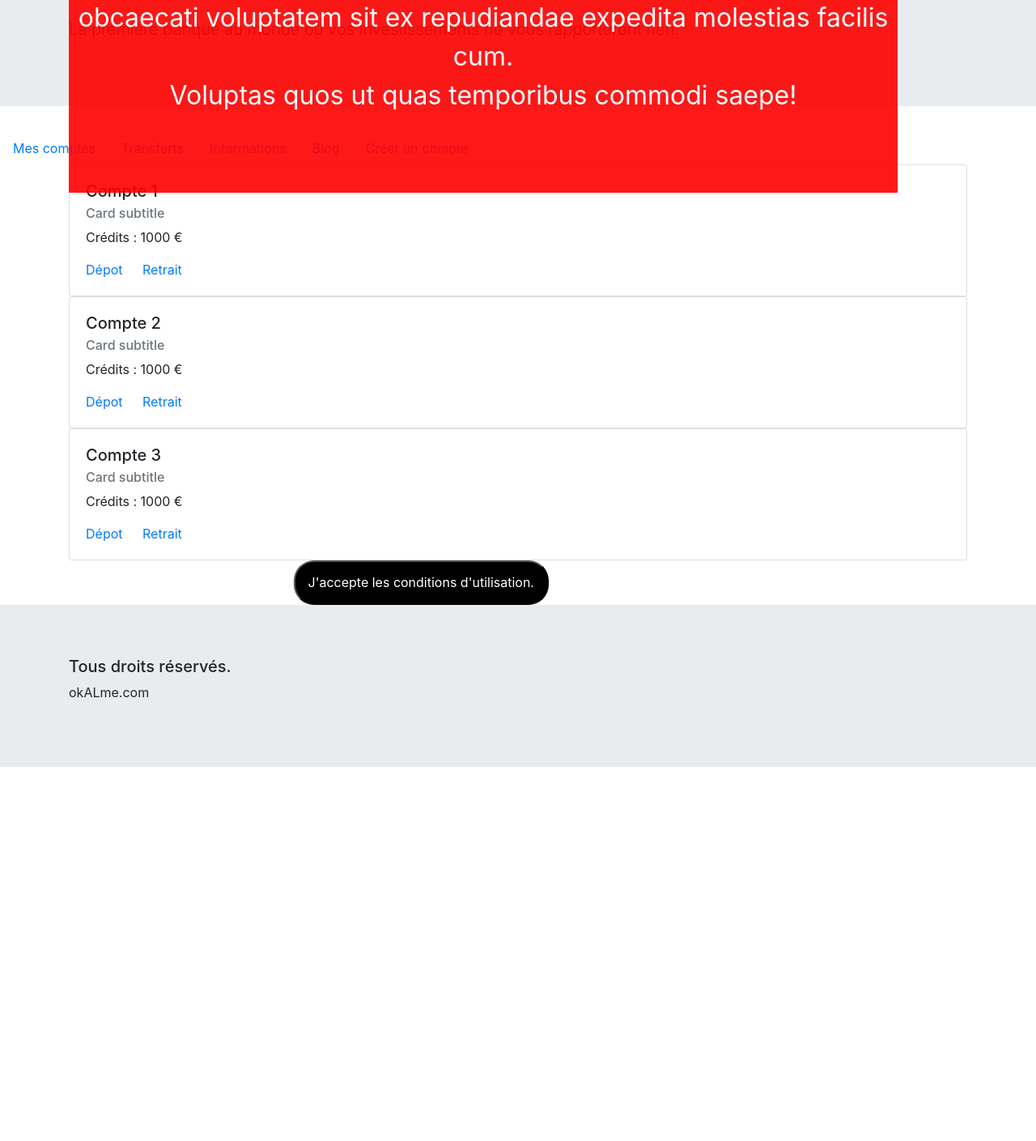
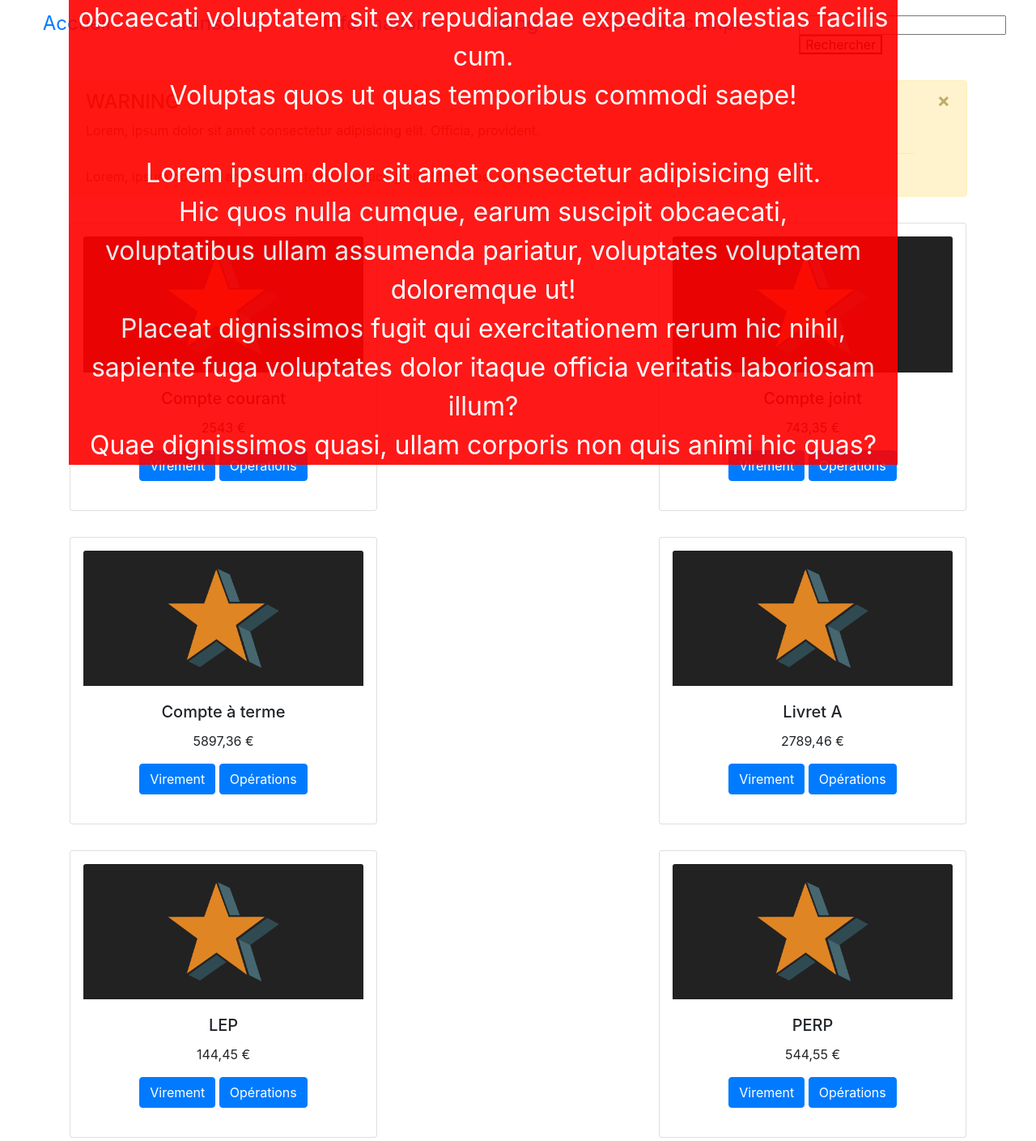
Before and after one commit to aurelielerouxel/bankroot, a website built with Parcel: page index.html in a window 1280 px wide. Shown: the part 226-1635 px from the top of the page at 81% size. Before the commit the page ends 1205 px from the top, so only its background shows below. Built offline with nearby package versions, Linux system fonts and the light colour scheme.

Commit message:
add blog page without design

```diff
--- a/blog.html
+++ b/blog.html
@@ -12,6 +12,7 @@
   <!-- <meta property="og:url" content=""> -->
   <!-- <meta property="og:image" content=""> -->
 
+  <link rel="icon" href="img/money.png" type="image/x-icon">
   <link rel="manifest" href="site.webmanifest">
   <link rel="apple-touch-icon" href="icon.png">
   <!-- Place favicon.ico in the root directory -->
@@ -24,30 +25,39 @@
 
 <body>
 
-  <header class="jumbotron jumbotron-fluid">
+  <header class="jumbotron-fluid bg-info py-3">
     <section class="container">
-      <h1 class="display-3">Bank Root</h1>
+      <h1 class="display-3 mt-0">Bank Root</h1>
       <p class="lead">La première banque au monde où vos investissements ne vous rapporteront rien.</p>
     </section>
   </header>
 
-  <nav class="nav">
-    <a class="nav-link active" href="index.html">Mes comptes</a>
-    <a class="nav-link" href="transferts.html">Transferts</a>
-    <a class="nav-link" href="infos.html">Informations</a>
-    <a class="nav-link" href="blog.html">Blog</a>
-    <a class="nav-link" href="compte.html">Créer un compte</a>
+  <nav class="nav p-3 " style="justify-content: space-around;">
+    <a class="nav-link active" style="border-radius: 25px; font-size: 1.5em;" href="index.html">Accueil</a>
+    <a class="nav-link" style="border-radius: 25px; font-size: 1.5em;" href="transferts.html">Transferts</a>
+    <a class="nav-link" style="border-radius: 25px; font-size: 1.5em;" href="infos.html">Informations</a>
+    <a class="nav-link" style="border-radius: 25px; font-size: 1.5em;" href="blog.html">Blog</a>
+    <a class="nav-link" style="border-radius: 25px; font-size: 1.5em;" href="compte.html">Créer un compte</a>
+    <div class="my-3">
+      <form action="" method="POST">
+        <input type="text">
+      </form>
+      <button onclick="submit()">Rechercher</button>
+    </div>
   </nav>
 
-  <main id="ma" class="container">
+  <main class="container">
+    <div id="card" style="width: 18rem;">
       <section class="card-body">
-        <!-- <h5 class="titre">Titre</h5> -->
-        <!-- <h6 class="id mb-2 text-muted">ID</h6> -->
-        <!-- <p class="contenu">Contenu</p> -->
+        <h6 class="card-subtitle mb-2 text-muted">id</h6>
+        <h5 class="card-title">titre</h5>
+        <p class="card-text">contenu</p>
+        <a href="#" class="card-link">Lire</a>
       </section>
+    </div>
   </main>
 
-  <footer class="jumbotron jumbotron-fluid">
+  <footer class="jumbotron jumbotron-fluid bg-info p-1 m-0">
     <section class="container">
       <h5 class="display-5">Tous droits réservés.</h5>
       <p>okALme.com</p>
--- a/css/infos.css
+++ b/css/infos.css
@@ -0,0 +1,3 @@
+header {
+    background-color: royalblue;
+}
--- a/index.html
+++ b/index.html
@@ -21,33 +21,42 @@
   <link rel="stylesheet" href="css/normalize.css">
   <link rel="stylesheet" href="css/main.css">
 
-  <meta name="theme-color" content="#fafafa">
+  <!-- <meta name="theme-color" content="#fafafa"> -->
 </head>
 
 <body>
 
-  <header class="jumbotron jumbotron-fluid">
+  <header class="jumbotron-fluid bg-info py-3">
     <section class="container">
-      <h1 class="display-3">Bank Root</h1>
+      <h1 class="display-3 mt-0">Bank Root</h1>
       <p class="lead">La première banque au monde où vos investissements ne vous rapporteront rien.</p>
     </section>
   </header>
 
-  <nav class="nav">
-    <a class="nav-link active" href="index.html">Mes comptes</a>
-    <a class="nav-link" href="transferts.html">Transferts</a>
-    <a class="nav-link" href="infos.html">Informations</a>
-    <a class="nav-link" href="blog.html">Blog</a>
-    <a class="nav-link" href="compte.html">Créer un compte</a>
+  <nav class="nav p-3 " style="justify-content: space-around;">
+    <a class="nav-link active" style="border-radius: 25px; font-size: 1.5em;" href="index.html">Accueil</a>
+    <a class="nav-link" style="border-radius: 25px; font-size: 1.5em;" href="transferts.html">Transferts</a>
+    <a class="nav-link" style="border-radius: 25px; font-size: 1.5em;" href="infos.html">Informations</a>
+    <a class="nav-link" style="border-radius: 25px; font-size: 1.5em;" href="blog.html">Blog</a>
+    <a class="nav-link" style="border-radius: 25px; font-size: 1.5em;" href="compte.html">Créer un compte</a>
+    <div class="my-3">
+      <form action="" method="POST">
+        <input type="text">
+      </form>
+      <button onclick="submit()">Rechercher</button>
+    </div>
   </nav>
 
   <main class="container">
+
     <!-- Écran d'alerte message -->
     <div id="background">
       <article id="layer"></article>
     </div>
+
     <!-- Message d'alerte -->
-    <!-- <section class="alert alert-warning alert-dismissible fade show" role="alert">
+
+    <section class="alert alert-warning alert-dismissible" role="alert">
       <h4 class="alert-heading">WARNING</h4>
       <p>Lorem, ipsum dolor sit amet consectetur adipisicing elit. Officia, provident.</p>
       <hr>
@@ -55,39 +64,75 @@
       <button type="button" class="close" data-dismiss="alert" aria-label="Close">
         <span aria-hidden="true">&times;</span>
       </button>
-    </section> -->
+    </section>
 
     <!-- comptes bancaires -->
-    <div class="card">
-      <div class="card-body">
-        <h5 class="card-title">Compte 1</h5>
-        <h6 class="card-subtitle mb-2 text-muted">Card subtitle</h6>
-        <p class="card-text">Crédits : 1000 €</p>
-        <a href="#" class="card-link">Dépot</a>
-        <a href="#" class="card-link">Retrait</a>
-      </div>
+    <div class="row" style="justify-content: space-between;">
+      <article class="card p-3 m-3 col-sm-8 col-md-5 col-lg-4 text-center" style="">
+        <img src="tile-wide.png" class="card-img-top" alt="...">
+        <section class="card-body">
+          <h5 class="card-title">Compte courant</h5>
+          <p class="card-text">2543 €</p>
+          <a href="#" class="btn btn-primary">Virement</a>
+          <a href="#" class="btn btn-primary">Opérations</a>
+        </section>
+      </article>
+
+      <article class="card p-3 m-3 col-sm-8 col-md-5 col-lg-4 text-center" style="">
+        <img src="tile-wide.png" class="card-img-top" alt="...">
+        <section class="card-body">
+          <h5 class="card-title">Compte joint</h5>
+          <p class="card-text">743,35 €</p>
+          <a href="#" class="btn btn-primary">Virement</a>
+          <a href="#" class="btn btn-primary">Opérations</a>
+        </section>
+      </article>
+
+      <article class="card p-3 m-3 col-sm-8 col-md-5 col-lg-4 text-center" style="">
+        <img src="tile-wide.png" class="card-img-top" alt="...">
+        <section class="card-body">
+          <h5 class="card-title">Compte à terme</h5>
+          <p class="card-text">5897,36 €</p>
+          <a href="#" class="btn btn-primary">Virement</a>
+          <a href="#" class="btn btn-primary">Opérations</a>
+        </section>
+      </article>
+
+      <article class="card p-3 m-3 col-sm-8 col-md-5 col-lg-4 text-center" style="">
+        <img src="tile-wide.png" class="card-img-top" alt="...">
+        <section class="card-body">
+          <h5 class="card-title">Livret A</h5>
+          <p class="card-text">2789,46 €</p>
+          <a href="#" class="btn btn-primary">Virement</a>
+          <a href="#" class="btn btn-primary">Opérations</a>
+        </section>
+      </article>
+
+      <article class="card p-3 m-3 col-sm-8 col-md-5 col-lg-4 text-center" style="">
+        <img src="tile-wide.png" class="card-img-top" alt="...">
+        <section class="card-body">
+          <h5 class="card-title">LEP</h5>
+          <p class="card-text">144,45 €</p>
+          <a href="#" class="btn btn-primary">Virement</a>
+          <a href="#" class="btn btn-primary">Opérations</a>
+        </section>
+      </article>
+
+      <article class="card p-3 m-3 col-sm-8 col-md-5 col-lg-4 text-center" style="">
+        <img src="tile-wide.png" class="card-img-top" alt="...">
+        <section class="card-body">
+          <h5 class="card-title">PERP</h5>
+          <p class="card-text">544,55 €</p>
+          <a href="#" class="btn btn-primary">Virement</a>
+          <a href="#" class="btn btn-primary">Opérations</a>
+        </section>
+      </article>
+
     </div>
-    <div class="card">
-      <div class="card-body">
-        <h5 class="card-title">Compte 2</h5>
-        <h6 class="card-subtitle mb-2 text-muted">Card subtitle</h6>
-        <p class="card-text">Crédits : 1000 €</p>
-        <a href="#" class="card-link">Dépot</a>
-        <a href="#" class="card-link">Retrait</a>
-      </div>
-    </div>
-    <div class="card">
-      <div class="card-body">
-        <h5 class="card-title">Compte 3</h5>
-        <h6 class="card-subtitle mb-2 text-muted">Card subtitle</h6>
-        <p class="card-text">Crédits : 1000 €</p>
-        <a href="#" class="card-link">Dépot</a>
-        <a href="#" class="card-link">Retrait</a>
-      </div>
-    </div>
+
   </main>
 
-  <footer class="jumbotron jumbotron-fluid">
+  <footer class="jumbotron jumbotron-fluid bg-info p-1 m-0">
     <section class="container">
       <h5 class="display-5">Tous droits réservés.</h5>
       <p>okALme.com</p>
--- a/js/main.js
+++ b/js/main.js
@@ -1,11 +1,13 @@
 // creation of the layer
 let main = document.getElementsByTagName("main")[0];
-let background = document.getElementById("background");
+let background = document.getElementById("background")[0];
 let layer = document.getElementById("layer");
 
-layer.setAttribute("background", "id", "layer");
+//
+layer.setAttribute("layer", "background");
 main.appendChild(layer);
 
+// button creation
 let buttonWarningLayer = document.createElement("button");
 main.appendChild(buttonWarningLayer);
 
@@ -62,8 +64,8 @@ layer.style.color = "white";
 buttonWarningLayer.innerText = "J'accepte les conditions d'utilisation.";
 buttonWarningLayer.style.padding = "1em";
 buttonWarningLayer.style.borderRadius = "25px";
-buttonWarningLayer.style.position = "relative";
-buttonWarningLayer.style.top= "90%";
-buttonWarningLayer.style.left = "25%";
+buttonWarningLayer.style.position = "absolute";
+buttonWarningLayer.style.top= "10%";
+buttonWarningLayer.style.right = "10%";
 buttonWarningLayer.style.backgroundColor = "black";
 buttonWarningLayer.style.color = "white";
--- a/warning.txt
+++ b/warning.txt
@@ -3,3 +3,10 @@ ATTENTION
 Lorem ipsum dolor sit amet consectetur adipisicing elit. Dolore,
 obcaecati voluptatem sit ex repudiandae expedita molestias facilis cum.
 Voluptas quos ut quas temporibus commodi saepe!
+
+Lorem ipsum dolor sit amet consectetur adipisicing elit.
+Hic quos nulla cumque, earum suscipit obcaecati,
+voluptatibus ullam assumenda pariatur, voluptates voluptatem doloremque ut!
+Placeat dignissimos fugit qui exercitationem rerum hic nihil,
+sapiente fuga voluptates dolor itaque officia veritatis laboriosam illum?
+Quae dignissimos quasi, ullam corporis non quis animi hic quas?
```
Also changed, not shown: compte.html (+15 -8 lines), infos.html (+15 -8 lines), js/blog.js (+31 -28 lines), transferts.html (+16 -9 lines).
